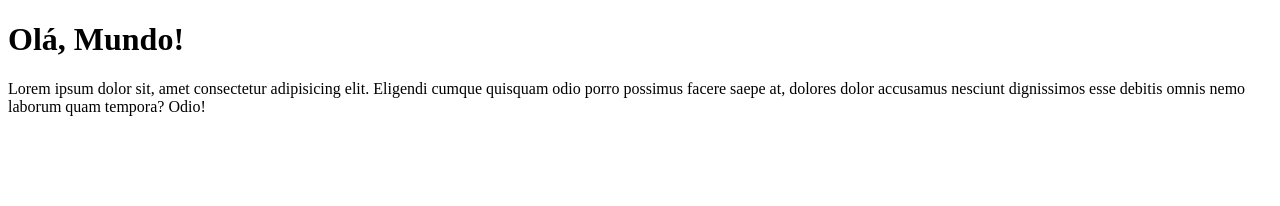
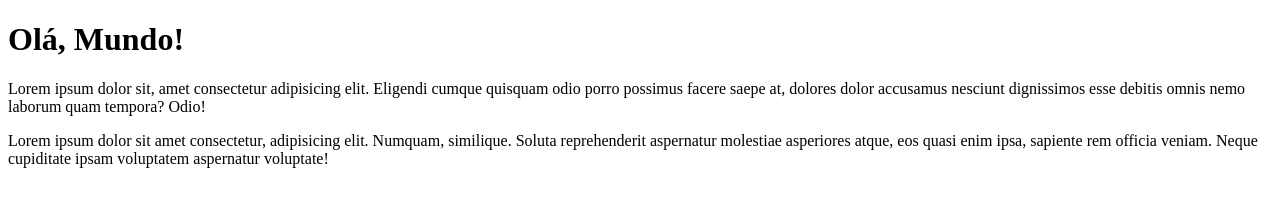
Before and after one commit to Vicenzux52/Ola-Mundo, a plain HTML site: page site exemplo/index.html in a window 1280 px wide. Drawn offline with Linux system fonts and the light colour scheme.

Commit message:
Página atualizada
Novo parágrafo

```diff
--- a/site exemplo/index.html
+++ b/site exemplo/index.html
@@ -9,5 +9,6 @@
 <body>
     <h1>Olá, Mundo!</h1>
     <p>Lorem ipsum dolor sit, amet consectetur adipisicing elit. Eligendi cumque quisquam odio porro possimus facere saepe at, dolores dolor accusamus nesciunt dignissimos esse debitis omnis nemo laborum quam tempora? Odio!</p>
+    <p>Lorem ipsum dolor sit amet consectetur, adipisicing elit. Numquam, similique. Soluta reprehenderit aspernatur molestiae asperiores atque, eos quasi enim ipsa, sapiente rem officia veniam. Neque cupiditate ipsam voluptatem aspernatur voluptate!</p>
 </body>
 </html>
```
